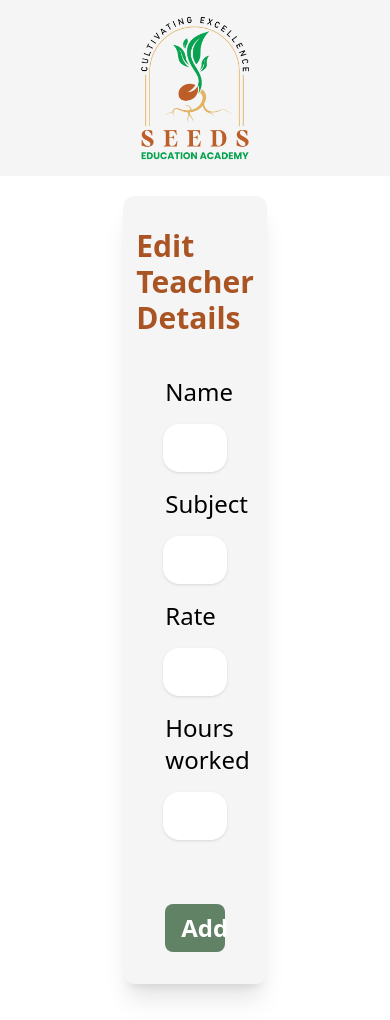
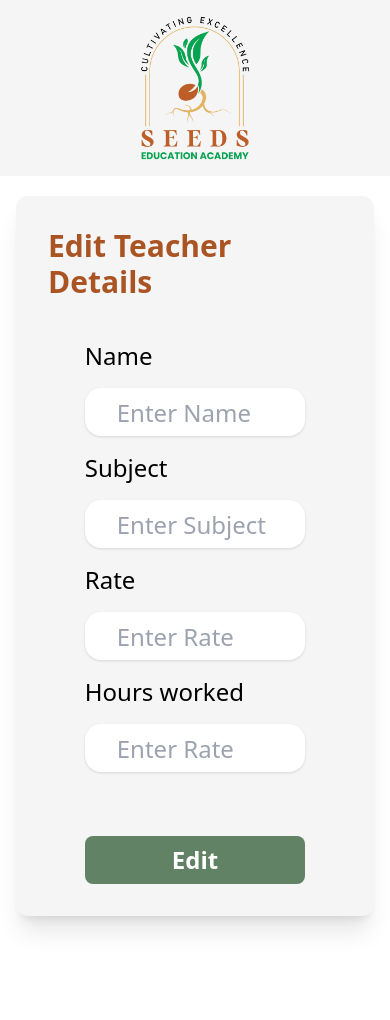
Before and after one commit to yanshin15/seeds-payroll-fe, a React (Vite) app: page /edit/1 in a window 390 px wide. Built offline with nearby package versions, Linux system fonts and the light colour scheme; no server answers.

Commit message:
Made pages responsive

```diff
--- a/src/pages/CreatePage.jsx
+++ b/src/pages/CreatePage.jsx
@@ -33,7 +33,7 @@ const CreatePage = () => {
     <section className="bg-white px-4 w-full h-screen flex flex-col items-center p-5">
       <form
         onSubmit={saveTeachers}
-        className="shadow-xl rounded-xl bg-lightcream p-8 text-2xl items-center w-2/5 h-auto flex flex-col gap-4"
+        className="shadow-xl rounded-xl bg-lightcream p-8 text-2xl items-center md:w-3/5 lg:w-2/5 h-auto flex flex-col gap-4"
       >
         <h1 className="text-darkbrown text-3xl font-bold mb-6">
           Add a Teacher
--- a/src/pages/EditPage.jsx
+++ b/src/pages/EditPage.jsx
@@ -53,7 +53,7 @@ const EditPage = () => {
     <section className="bg-white px-4 w-full h-screen flex flex-col items-center p-5">
       <form
         onSubmit={updateTeacher}
-        className="shadow-xl rounded-xl bg-lightcream p-8 text-2xl items-center w-2/5 h-auto flex flex-col gap-4"
+        className="shadow-xl rounded-xl bg-lightcream p-8 text-2xl items-center  md:w-3/5 lg:w-2/5 h-auto flex flex-col gap-4"
       >
         <h1 className="text-darkbrown text-3xl font-bold mb-6">
           Edit Teacher Details
@@ -111,11 +111,11 @@ const EditPage = () => {
         />
         {isLoading ? (
           <button className="duration-200 text-center w-3/4 font-semibold  bg-darkgreen px-4 py-2 rounded-lg hover:bg-seedsgreen text-white mt-12 cursor-not-allowed">
-            Add
+            Edit
           </button>
         ) : (
           <button className="duration-200 text-center w-3/4 font-semibold  bg-darkgreen px-4 py-2 rounded-lg hover:bg-seedsgreen text-white mt-12">
-            Add
+            Edit
           </button>
         )}
       </form>
```
